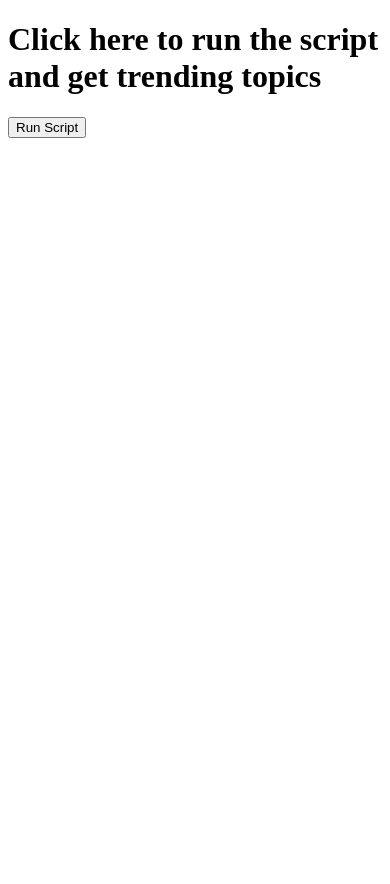
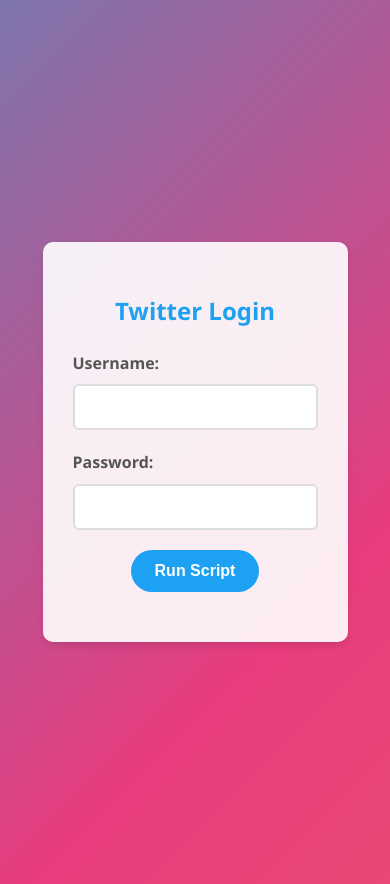
Before and after one commit to aabid2947/TwitterTrends, a Flask app: page / in a window 390 px wide. Before the commit the page ends 138 px from the top, so only its background shows below. Run offline with Flask 3, Linux system fonts and the light colour scheme.

Commit message:
finalized

```diff
--- a/app.py
+++ b/app.py
@@ -1,11 +1,6 @@
-from flask import Flask, jsonify, render_template
-import subprocess
-import json
-from datetime import datetime
-import sys
-import io
-from Twitter import run_script_and_show_results
-from viewTrendingTopics import fetch_latest_entry_from_db
+from flask import Flask, jsonify, render_template, request
+from controller.Twitter import run_script_and_show_results
+from controller.MongodbCrud import fetch_latest_entry_from_db
 
 app = Flask(__name__)
 
@@ -15,21 +10,23 @@
     return render_template('index.html')
 
 # Route to trigger the Selenium script and return the results
-@app.route('/run-script')
+@app.route('/run-script', methods=['POST'])
 def run_script():
     print("Running /run-script route...")  # Log when the route is called
 
+    # Get username and password from the request
+    data = request.get_json()
+    username = data.get('username')
+    password = data.get('password')
+
     # Run the script and capture the result (which is already a dictionary)
-    run_script_and_show_results()
+    run_script_and_show_results(username, password)
 
     # Fetch the latest entry from the database
     latest_entry = fetch_latest_entry_from_db()
-    print(f"Latest entry: {latest_entry}")
+
 
     return jsonify(latest_entry)
 
-
-
-
 if __name__ == '__main__':
     app.run(debug=True)
--- a/viewTrendingTopics.py
+++ b/controller/MongodbCrud.py
@@ -1,7 +1,7 @@
 from pymongo import MongoClient
 import os
 from dotenv import load_dotenv
-import datetime
+from datetime import datetime
 import random
 import string
 # Load environment variables
--- /dev/null
+++ b/requirements.txt
@@ -0,0 +1,6 @@
+Flask
+selenium
+pymongo
+python-dotenv
+requests
+webdriver-manager
--- a/templates/index.html
+++ b/templates/index.html
@@ -3,55 +3,257 @@
 <head>
   <meta charset="UTF-8">
   <meta name="viewport" content="width=device-width, initial-scale=1.0">
-  <title>Trending Topics</title>
+  <title>Twitter Trending Topics Scraper</title>
   <style>
-    /* Optional: Style for hiding result initially */
+    @keyframes gradientBG {
+      0% { background-position: 0% 50%; }
+      50% { background-position: 100% 50%; }
+      100% { background-position: 0% 50%; }
+    }
+
+    @keyframes fadeIn {
+      from { opacity: 0; }
+      to { opacity: 1; }
+    }
+
+    @keyframes slideIn {
+      from { transform: translateY(-20px); opacity: 0; }
+      to { transform: translateY(0); opacity: 1; }
+    }
+
+    body {
+      font-family: 'Segoe UI', Tahoma, Geneva, Verdana, sans-serif;
+      line-height: 1.6;
+      color: #333;
+      max-width: 800px;
+      margin: 0 auto;
+      padding: 20px;
+      background: linear-gradient(-45deg, #ee7752, #e73c7e, #23a6d5, #23d5ab);
+      background-size: 400% 400%;
+      animation: gradientBG 15s ease infinite;
+      min-height: 100vh;
+      display: flex;
+      justify-content: center;
+      align-items: center;
+    }
+
+    .container {
+      background-color: rgba(255, 255, 255, 0.9);
+      border-radius: 10px;
+      padding: 30px;
+      box-shadow: 0 4px 6px rgba(0, 0, 0, 0.1);
+      transition: transform 0.3s ease;
+      width: 70%; /* Increase width */
+      max-width: 600px; /* Set a maximum width */
+    }
+
+    .container:hover {
+      transform: translateY(-5px);
+    }
+
+    h2 {
+      color: #1da1f2;
+      margin-bottom: 20px;
+      text-align: center;
+      animation: slideIn 0.5s ease-out;
+    }
+
+    button {
+      background-color: #1da1f2;
+      color: #fff;
+      border: none;
+      padding: 12px 24px;
+      cursor: pointer;
+      border-radius: 30px;
+      transition: all 0.3s ease;
+      font-size: 16px;
+      font-weight: bold;
+      display: block;
+      margin: 20px auto;
+      outline: none;
+    }
+
+    button:hover {
+      background-color: #0d8ddb;
+      transform: scale(1.05);
+      box-shadow: 0 4px 8px rgba(29, 161, 242, 0.3);
+    }
+
+    button:active {
+      transform: scale(0.95);
+    }
+
+    .form-group {
+      margin-bottom: 20px;
+      animation: fadeIn 0.5s ease-out;
+    }
+
+    .form-group label {
+      display: block;
+      margin-bottom: 8px;
+      color: #555;
+      font-weight: bold;
+    }
+
+    .form-group input {
+      width: 100%;
+      padding: 12px;
+      box-sizing: border-box;
+      border: 2px solid #ddd;
+      border-radius: 6px;
+      transition: border-color 0.3s ease;
+      font-size: 16px;
+    }
+
+    .form-group input:focus {
+      border-color: #1da1f2;
+      outline: none;
+    }
+
+    .error {
+      color: #e74c3c;
+      text-align: center;
+      margin-top: 10px;
+      font-weight: bold;
+      animation: fadeIn 0.3s ease-out;
+    }
+
     #result {
       display: none;
+      animation: fadeIn 0.5s ease-out;
+    }
+
+    #trends-list {
+      list-style-type: none;
+      padding: 0;
+    }
+
+    #trends-list li {
+      background-color: #f8f9fa;
+      margin-bottom: 10px;
+      padding: 12px;
+      border-radius: 6px;
+      box-shadow: 0 2px 4px rgba(0, 0, 0, 0.1);
+      transition: transform 0.2s ease;
+      animation: slideIn 0.5s ease-out;
+    }
+
+    #trends-list li:hover {
+      transform: translateX(5px);
+      background-color: #e9ecef;
+    }
+
+    #json-output {
+      background-color: #f8f9fa;
+      border: 1px solid #ddd;
+      border-radius: 6px;
+      padding: 15px;
+      white-space: pre-wrap;
+      word-break: break-all;
+      max-height: 200px;
+      overflow-y: auto;
+      font-family: 'Courier New', Courier, monospace;
+      font-size: 14px;
+    }
+
+    #back-button {
+      display: none;
+      background-color: #e74c3c;
+    }
+
+    #back-button:hover {
+      background-color: #c0392b;
     }
   </style>
 </head>
 <body>
-  <h1>Click here to run the script and get trending topics</h1>
+  <div class="container">
+    <div id="login-form">
+      <h2>Twitter Login</h2>
+      <div class="form-group">
+        <label for="username">Username:</label>
+        <input type="text" id="username" required>
+      </div>
+      <div class="form-group">
+        <label for="password">Password:</label>
+        <input type="password" id="password" required>
+      </div>
       <button id="run-script-btn">Run Script</button>
+      <p id="error-message" class="error"></p>
+    </div>
 
     <div id="result">
-    <h2>These are the most happening topics as on <span id="timestamp"></span></h2>
-    <ul id="trends-list">
-      <!-- Trends will be added here dynamically -->
-    </ul>
-    <p>The IP address used for this query was <span id="ip-address"></span>.</p>
-    <h3>Here’s a JSON extract of this record from the MongoDB:</h3>
+      <h2>Top 5 Trending Topics as of <span id="timestamp"></span></h2>
+      <ul id="trends-list"></ul>
+      <p>IP address used: <span id="ip-address"></span></p>
+      <h3>MongoDB Record:</h3>
       <pre id="json-output"></pre>
+      <button id="back-button">Back</button>
+    </div>
   </div>
 
   <script>
-    // Event listener for the button click
     document.getElementById('run-script-btn').addEventListener('click', async function() {
-      // Make the request to fetch the script result
-      const response = await fetch('/run-script');
-      const result = await response.json();
+      this.disabled = true;
+      this.textContent = 'Running...';
+      this.classList.add('loading');
+      document.getElementById('error-message').textContent = '';
 
-      console.log(result); // Log the result to the console
+      const username = document.getElementById('username').value;
+      const password = document.getElementById('password').value;
 
-      // Set timestamp and IP address
-      document.getElementById('timestamp').textContent = result.date_time;
-      document.getElementById('ip-address').textContent = result.ip_address;
+      try {
+        const response = await fetch('/run-script', {
+          method: 'POST',
+          headers: {
+            'Content-Type': 'application/json'
+          },
+          body: JSON.stringify({ username, password })
+        });
 
-      // Add trends to the list dynamically
+        const data = await response.json();
+        if (response.ok) {
+          document.getElementById('login-form').style.display = 'none';
+          document.getElementById('result').style.display = 'block';
+          document.getElementById('timestamp').textContent = new Date().toLocaleString();
+          document.getElementById('ip-address').textContent = data.ip_address;
+
           const trendsList = document.getElementById('trends-list');
-      result.trend.forEach(trend => {
-        console.log(trend);
+          trendsList.innerHTML = '';
+          data.trend.forEach((trend, index) => {
             const li = document.createElement('li');
             li.textContent = trend;
+            li.style.animationDelay = `${index * 0.1}s`;
             trendsList.appendChild(li);
           });
 
-      // Display the JSON of the record
-      document.getElementById('json-output').textContent = JSON.stringify(result.record_json, null, 2);
+          document.getElementById('json-output').textContent = JSON.stringify(data, null, 2);
+          document.getElementById('back-button').style.display = 'block';
+        } else {
+          document.getElementById('error-message').textContent = data.error;
+        }
+      } catch (error) {
+        console.log(error);
+        document.getElementById('error-message').textContent = 'An error occurred. Please try again.';
+      } finally {
+        this.disabled = false;
+        this.textContent = 'Run Script';
+        this.classList.remove('loading');
+      }
+    });
 
-      // Show the result section
-      document.getElementById('result').style.display = 'block';
+    document.getElementById('back-button').addEventListener('click', function() {
+      document.getElementById('result').style.display = 'none';
+      document.getElementById('login-form').style.display = 'block';
+      this.style.display = 'none';
+    });
+
+    // Add subtle parallax effect
+    document.addEventListener('mousemove', (e) => {
+      const container = document.querySelector('.container');
+      const xAxis = (window.innerWidth / 2 - e.pageX) / 25;
+      const yAxis = (window.innerHeight / 2 - e.pageY) / 25;
+      container.style.transform = `rotateY(${xAxis}deg) rotateX(${yAxis}deg)`;
     });
   </script>
 </body>
```
Also changed, not shown: background.js (deleted, +0 -26 lines), controller/Twitter.py (renamed from Twitter.py, +28 -48 lines), controller/proxymesh.py (renamed from proxymesh.py, +13 -8 lines), line.json (added, +63 -0 lines), manifest.json (deleted), readme.md (added), vercel.json (added), 4 other files. Lines whose indentation alone changed are shown as unchanged.
